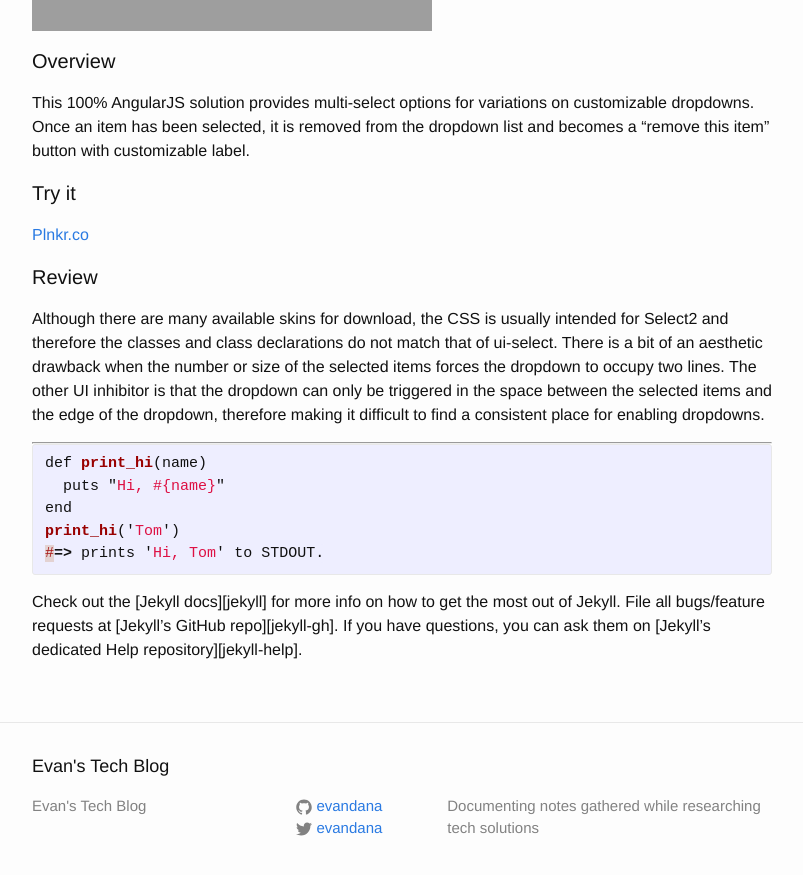
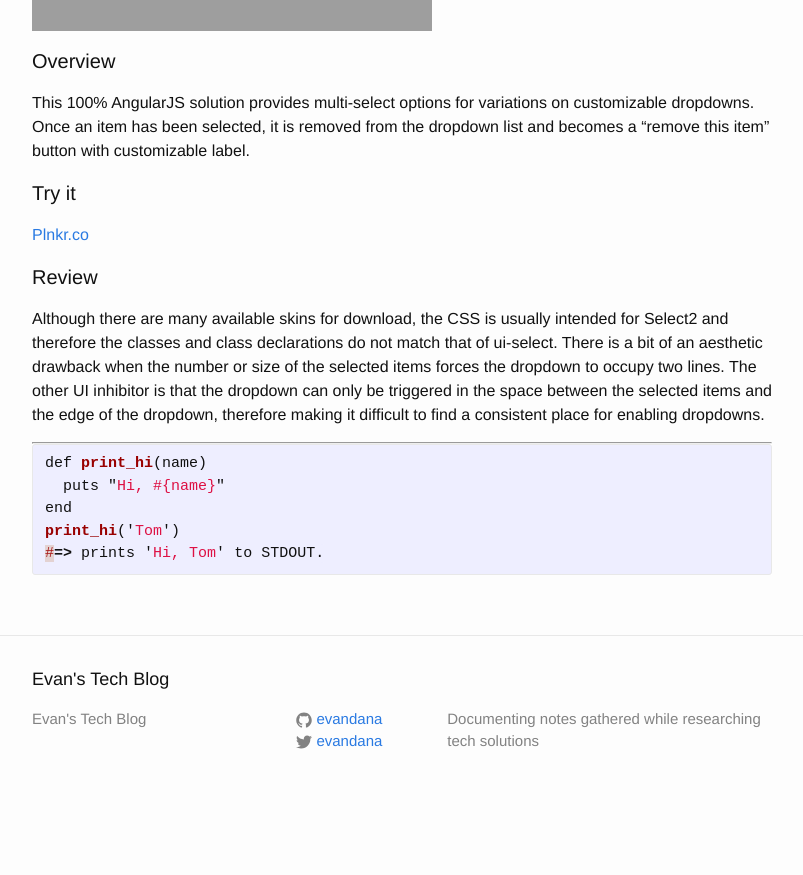
Before and after one commit to evandana/evandana.github.io, a Jekyll site: the page built from blog/_posts/2015-08-03-angular-multi-select-dropdown.markdown, in a window 1280 px wide and 900 px high, scrolled down 1409 px. Shown: the top 875 px of the window, without its empty margins (238-1041 px from the left). Built offline with Jekyll 4.4.1, drawn with Linux system fonts in a browser that asks for light colours; after the commit the page ends 2222 px from its top, so only the background shows below that.

Commit message:
removing old template

```diff
--- a/blog/_posts/2015-08-03-angular-multi-select-dropdown.markdown
+++ b/blog/_posts/2015-08-03-angular-multi-select-dropdown.markdown
@@ -60,7 +60,6 @@
 #=> prints 'Hi, Tom' to STDOUT.
 {% endhighlight %}
 
-Check out the [Jekyll docs][jekyll] for more info on how to get the most out of Jekyll. File all bugs/feature requests at [Jekyll’s GitHub repo][jekyll-gh]. If you have questions, you can ask them on [Jekyll’s dedicated Help repository][jekyll-help].
 
 [select2]:https://github.com/angular-ui/ui-select2
 [uiSelect]:https://github.com/angular-ui/ui-select
```
